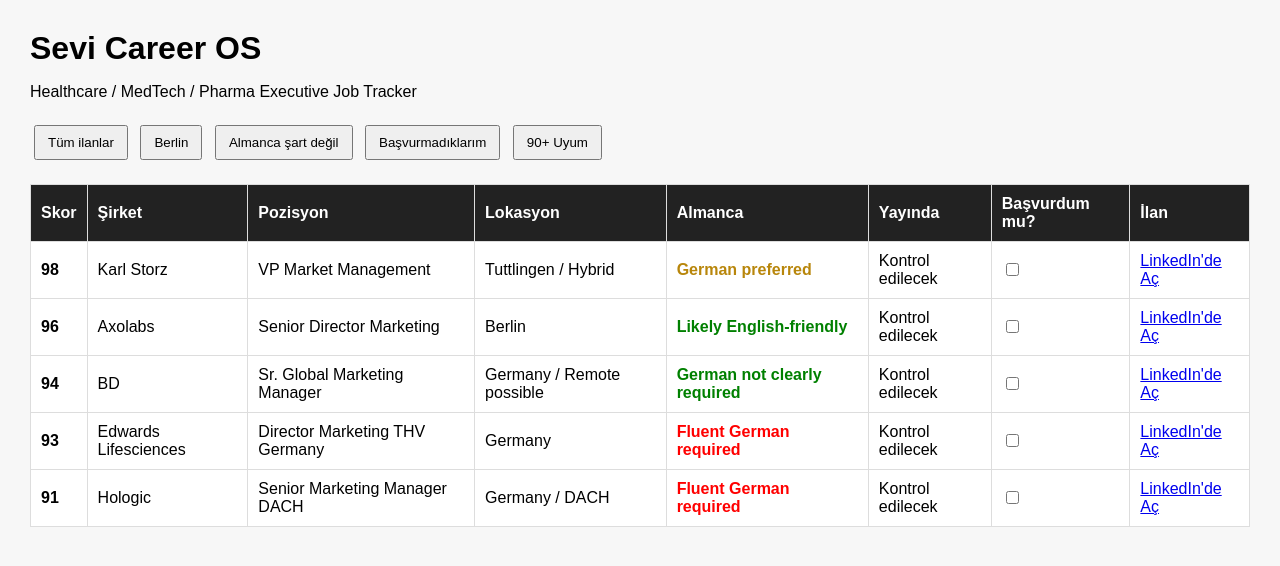
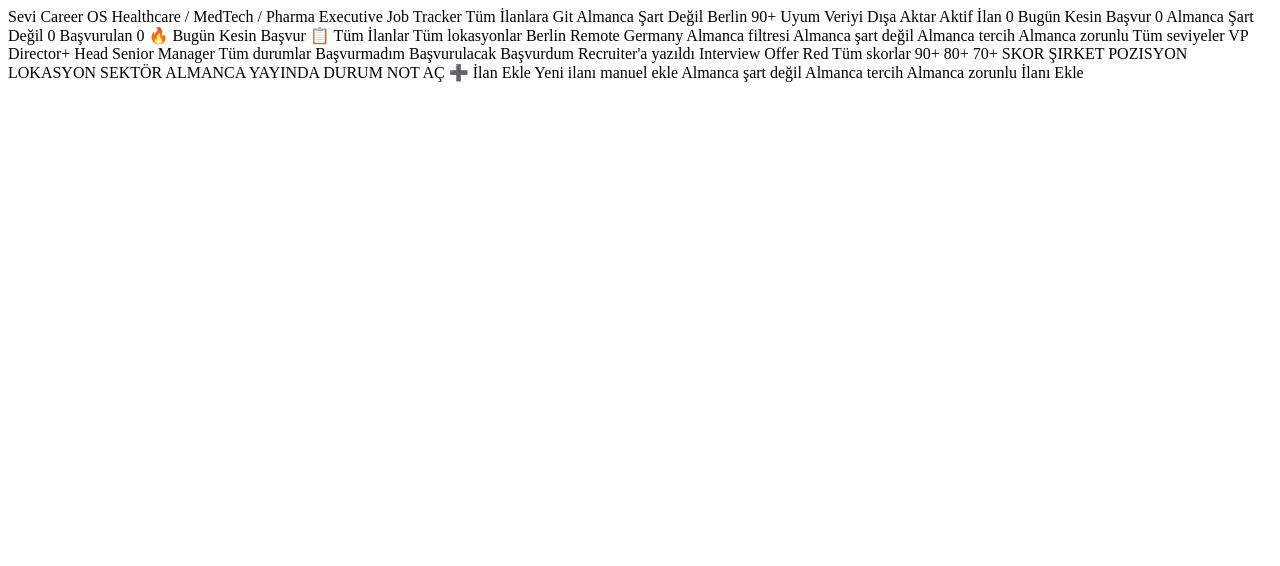
Before and after one commit to stallmannsevi/sevi-career-os, a plain HTML site: page index.html in a window 1280 px wide. Drawn offline with Linux system fonts and the light colour scheme.

Commit message:
Update index.html

```diff
--- a/index.html
+++ b/index.html
@@ -1,169 +1,73 @@
-<!DOCTYPE html>
-<html lang="tr">
-<head>
-  <meta charset="UTF-8" />
-  <title>Sevi Career OS</title>
-  <style>
-    body { font-family: Arial, sans-serif; margin: 30px; background:#f7f7f7; }
-    h1 { margin-bottom: 5px; }
-    .filters { margin: 20px 0; }
-    button { margin: 4px; padding: 8px 12px; cursor: pointer; }
-    table { width: 100%; border-collapse: collapse; background: white; }
-    th, td { border: 1px solid #ddd; padding: 10px; text-align: left; }
-    th { background: #222; color: white; }
-    .score { font-weight: bold; }
-    .green { color: green; font-weight: bold; }
-    .yellow { color: #b8860b; font-weight: bold; }
-    .red { color: red; font-weight: bold; }
-  </style>
-</head>
-<body>
+Sevi Career OS
+Healthcare / MedTech / Pharma Executive Job Tracker
+Tüm İlanlara Git
+Almanca Şart Değil
+Berlin
+90+ Uyum
+Veriyi Dışa Aktar
+Aktif İlan
+0
+Bugün Kesin Başvur
+0
+Almanca Şart Değil
+0
+Başvurulan
+0
+🔥 Bugün Kesin Başvur
+📋 Tüm İlanlar
 
-  <h1>Sevi Career OS</h1>
-  <p>Healthcare / MedTech / Pharma Executive Job Tracker</p>
+          Tüm lokasyonlar
+          Berlin
+          Remote
+          Germany
 
-  <div class="filters">
-    <button onclick="filterJobs('all')">Tüm ilanlar</button>
-    <button onclick="filterJobs('berlin')">Berlin</button>
-    <button onclick="filterJobs('english')">Almanca şart değil</button>
-    <button onclick="filterJobs('notApplied')">Başvurmadıklarım</button>
-    <button onclick="filterJobs('top')">90+ Uyum</button>
-  </div>
+          Almanca filtresi
+          Almanca şart değil
+          Almanca tercih
+          Almanca zorunlu
 
-  <table>
-    <thead>
-      <tr>
-        <th>Skor</th>
-        <th>Şirket</th>
-        <th>Pozisyon</th>
-        <th>Lokasyon</th>
-        <th>Almanca</th>
-        <th>Yayında</th>
-        <th>Başvurdum mu?</th>
-        <th>İlan</th>
-      </tr>
-    </thead>
-    <tbody id="jobTable"></tbody>
-  </table>
+          Tüm seviyeler
+          VP
+          Director+
+          Head
+          Senior Manager
 
-<script>
-const jobs = [
-  {
-    score: 98,
-    company: "Karl Storz",
-    title: "VP Market Management",
-    location: "Tuttlingen / Hybrid",
-    german: "German preferred",
-    germanLevel: "yellow",
-    daysOnline: "Kontrol edilecek",
-    applied: false,
-    link: "https://www.linkedin.com/jobs/"
-  },
-  {
-    score: 96,
-    company: "Axolabs",
-    title: "Senior Director Marketing",
-    location: "Berlin",
-    german: "Likely English-friendly",
-    germanLevel: "green",
-    daysOnline: "Kontrol edilecek",
-    applied: false,
-    link: "https://www.linkedin.com/jobs/"
-  },
-  {
-    score: 94,
-    company: "BD",
-    title: "Sr. Global Marketing Manager",
-    location: "Germany / Remote possible",
-    german: "German not clearly required",
-    germanLevel: "green",
-    daysOnline: "Kontrol edilecek",
-    applied: false,
-    link: "https://www.linkedin.com/jobs/"
-  },
-  {
-    score: 93,
-    company: "Edwards Lifesciences",
-    title: "Director Marketing THV Germany",
-    location: "Germany",
-    german: "Fluent German required",
-    germanLevel: "red",
-    daysOnline: "Kontrol edilecek",
-    applied: false,
-    link: "https://www.linkedin.com/jobs/"
-  },
-  {
-    score: 91,
-    company: "Hologic",
-    title: "Senior Marketing Manager DACH",
-    location: "Germany / DACH",
-    german: "Fluent German required",
-    germanLevel: "red",
-    daysOnline: "Kontrol edilecek",
-    applied: false,
-    link: "https://www.linkedin.com/jobs/"
-  }
-];
+          Tüm durumlar
+          Başvurmadım
+          Başvurulacak
+          Başvurdum
+          Recruiter'a yazıldı
+          Interview
+          Offer
+          Red
 
-function renderJobs(list) {
-  const table = document.getElementById("jobTable");
-  table.innerHTML = "";
+          Tüm skorlar
+          90+
+          80+
+          70+
 
-  list.forEach((job, index) => {
-    table.innerHTML += `
-      <tr>
-        <td class="score">${job.score}</td>
-        <td>${job.company}</td>
-        <td>${job.title}</td>
-        <td>${job.location}</td>
-        <td class="${job.germanLevel}">${job.german}</td>
-        <td>${job.daysOnline}</td>
-        <td>
-          <input type="checkbox" ${job.applied ? "checked" : ""} onchange="toggleApplied(${index})">
-        </td>
-        <td><a href="${job.link}" target="_blank">LinkedIn'de Aç</a></td>
-      </tr>
-    `;
-  });
-}
+SKOR
+ŞIRKET
+POZISYON
+LOKASYON
+SEKTÖR
+ALMANCA
+YAYINDA
+DURUM
+NOT
+AÇ
 
-function toggleApplied(index) {
-  jobs[index].applied = !jobs[index].applied;
-  localStorage.setItem("seviJobs", JSON.stringify(jobs));
-}
+➕ İlan Ekle
+Yeni ilanı manuel ekle
 
-function filterJobs(type) {
-  let filtered = jobs;
 
-  if (type === "berlin") {
-    filtered = jobs.filter(j => j.location.toLowerCase().includes("berlin"));
-  }
 
-  if (type === "english") {
-    filtered = jobs.filter(j => j.germanLevel !== "red");
-  }
 
-  if (type === "notApplied") {
-    filtered = jobs.filter(j => !j.applied);
-  }
 
-  if (type === "top") {
-    filtered = jobs.filter(j => j.score >= 90);
-  }
+            Almanca şart değil
+            Almanca tercih
+            Almanca zorunlu
 
-  renderJobs(filtered);
-}
 
-const saved = localStorage.getItem("seviJobs");
-if (saved) {
-  const savedJobs = JSON.parse(saved);
-  savedJobs.forEach((job, i) => {
-    if (jobs[i]) jobs[i].applied = job.applied;
-  });
-}
 
-renderJobs(jobs);
-</script>
-
-</body>
-</html>
+İlanı Ekle
```
